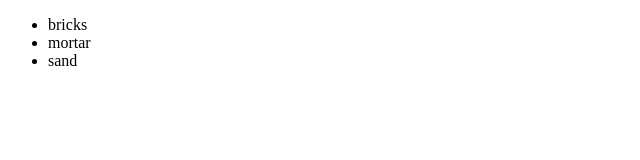
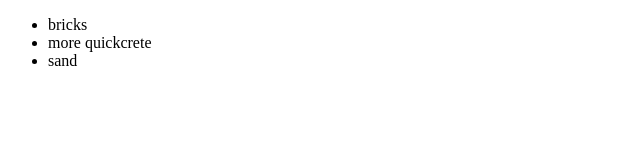
Before and after one commit to take5js/git-github, a plain HTML site: page index.html in a window 1280 px wide. Shown: the full height of the page, 0-640 px from the left. Drawn offline with Linux system fonts and the light colour scheme.

Commit message:
changed commit

```diff
--- a/index.html
+++ b/index.html
@@ -10,7 +10,7 @@
     <div>
         <ul>
             <li>bricks</li>
-            <li>mortar</li>
+            <li>more quickcrete</li>
             <li>sand</li>
         </ul>
     </div>
```
